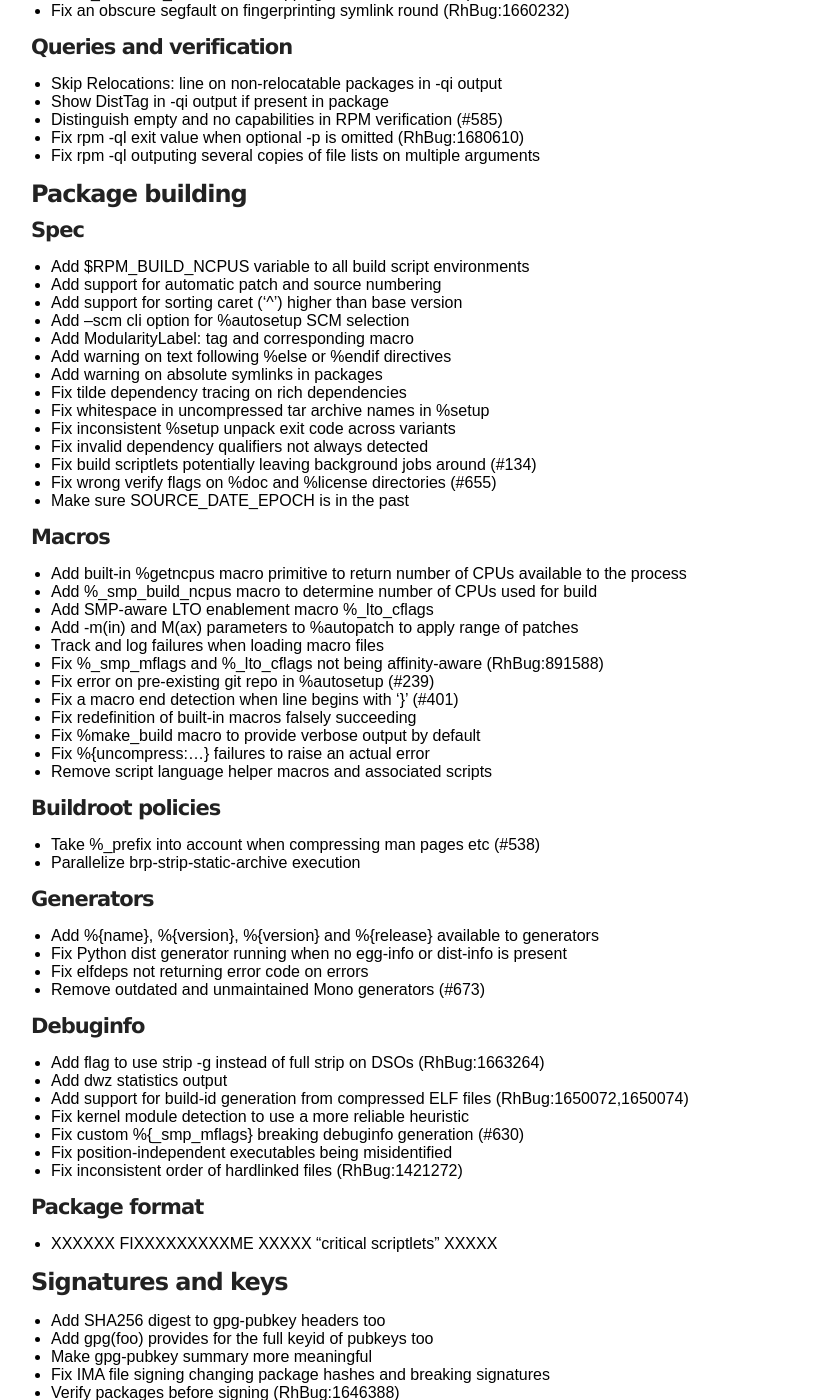
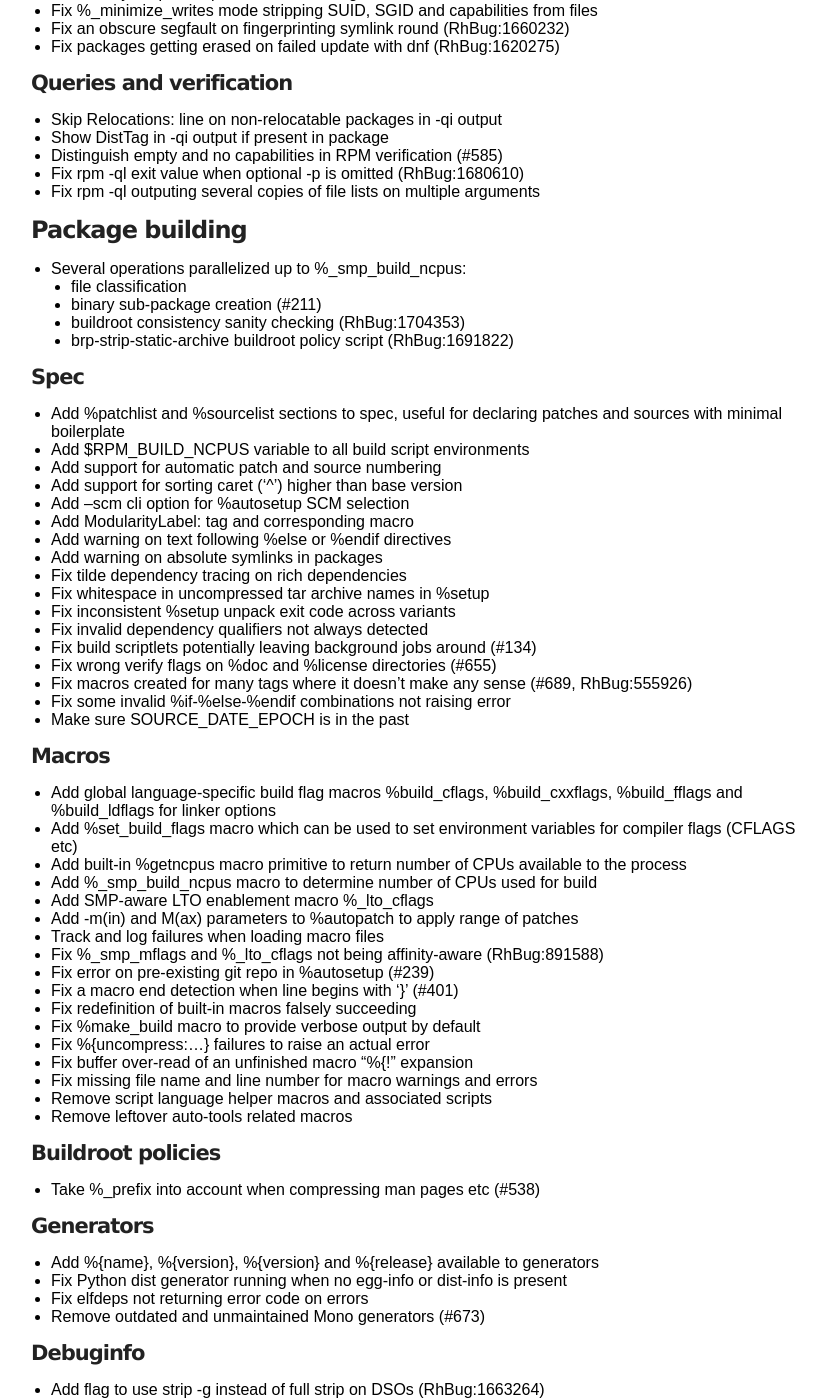
Before and after one commit to rpm-software-management/rpm-web, a Jekyll site: the page built from wiki/Releases/4.15.0.md, in a window 1280 px wide and 1400 px high, scrolled down 903 px. Shown: the whole window, without its empty margins (219-1045 px from the left). Built offline with Jekyll 4.4.1, drawn with Linux system fonts in a browser that asks for light colours; some of the changed text lies outside the part shown.

Commit message:
Add some late 4.15 bits, reorganize etc

```diff
--- a/wiki/Releases/4.15.0.md
+++ b/wiki/Releases/4.15.0.md
@@ -20,10 +20,11 @@ title: rpm.org - Releases
 
 #### Command line
  * Fix --setcaps on files with no capabilities not removing them
- * Error out cleanly on files over 4GB in rpm2cpio (RhBug:1662481)
  * Fix rpm2archive returning invalid names on source rpms
+ * Fix rpm2archive silently ignoring arguments after the first one
  * Fix rpmsign exit code to be consistent with other tools
  * Fix --dbpath argument not validated (RhBug:1696408)
+ * Error out cleanly on files over 4GB in rpm2cpio (RhBug:1662481)
 
 #### Transactions
  * Sync updated filesystems at the end of transactions (RhBug:1461765)
@@ -32,6 +33,7 @@ title: rpm.org - Releases
  * Fix %verify scriptlet dependencies affecting install order
  * Fix %_minimize_writes mode stripping SUID, SGID and capabilities from files
  * Fix an obscure segfault on fingerprinting symlink round (RhBug:1660232)
+ * Fix packages getting erased on failed update with dnf (RhBug:1620275)
 
 #### Queries and verification
  * Skip Relocations: line on non-relocatable packages in -qi output
@@ -41,8 +43,15 @@ title: rpm.org - Releases
  * Fix rpm -ql outputing several copies of file lists on multiple arguments
 
 ### Package building
+ * Several operations parallelized up to %_smp_build_ncpus:
+   * file classification
+   * binary sub-package creation (#211)
+   * buildroot consistency sanity checking (RhBug:1704353)
+   * brp-strip-static-archive buildroot policy script (RhBug:1691822)
 
 #### Spec
+ * Add %patchlist and %sourcelist sections to spec, useful for declaring
+   patches and sources with minimal boilerplate
  * Add $RPM_BUILD_NCPUS variable to all build script environments
  * Add support for automatic patch and source numbering
  * Add support for sorting caret ('^') higher than base version
@@ -56,9 +65,16 @@ title: rpm.org - Releases
  * Fix invalid dependency qualifiers not always detected
  * Fix build scriptlets potentially leaving background jobs around (#134)
  * Fix wrong verify flags on %doc and %license directories (#655)
+ * Fix macros created for many tags where it doesn't make any sense (#689,
+   RhBug:555926)
+ * Fix some invalid %if-%else-%endif combinations not raising error
  * Make sure SOURCE_DATE_EPOCH is in the past
 
 #### Macros
+ * Add global language-specific build flag macros %build_cflags,
+   %build_cxxflags, %build_fflags and %build_ldflags for linker options
+ * Add %set_build_flags macro which can be used to set environment
+   variables for compiler flags (CFLAGS etc)
  * Add built-in %getncpus macro primitive to return number of CPUs available
    to the process
  * Add %_smp_build_ncpus macro to determine number of CPUs used for build
@@ -71,11 +87,13 @@ title: rpm.org - Releases
  * Fix redefinition of built-in macros falsely succeeding
  * Fix %make_build macro to provide verbose output by default
  * Fix %{uncompress:...} failures to raise an actual error
+ * Fix buffer over-read of an unfinished macro "%{!" expansion
+ * Fix missing file name and line number for macro warnings and errors
  * Remove script language helper macros and associated scripts
+ * Remove leftover auto-tools related macros
 
 #### Buildroot policies
  * Take %_prefix into account when compressing man pages etc (#538)
- * Parallelize brp-strip-static-archive execution
 
 #### Generators
  * Add %{name}, %{version}, %{version} and %{release} available to generators
@@ -94,7 +112,6 @@ title: rpm.org - Releases
  * Fix inconsistent order of hardlinked files (RhBug:1421272)
 
 #### Package format
- * XXXXXX FIXXXXXXXXXME XXXXX "critical scriptlets" XXXXX
 
 ### Signatures and keys
  * Add SHA256 digest to gpg-pubkey headers too
@@ -132,6 +149,7 @@ title: rpm.org - Releases
 #### Changed APIs
  * Drop partial support for unused MD2 and RIPEMD160 digests
  * Fix headerCheck() return code mismatch & regression in 4.14.x
+ * Drop file size return value from rpmDoDigest() parameters
 
 #### Removed APIs
  * QVA structure changes (XXX explain)
@@ -150,6 +168,8 @@ title: rpm.org - Releases
  * Fix rpmlog() potentially changing errno
  * Fix missing debug output on capability setting
  * Fix regression reading some old v4.0 era packages (#610)
+ * Drop support for prelink undo in digest calculation
+ * Dependency generator optimizations and rework for the future
 
 ### Build process
  * Skip Lua and Python tests if not enabled in configure
```
